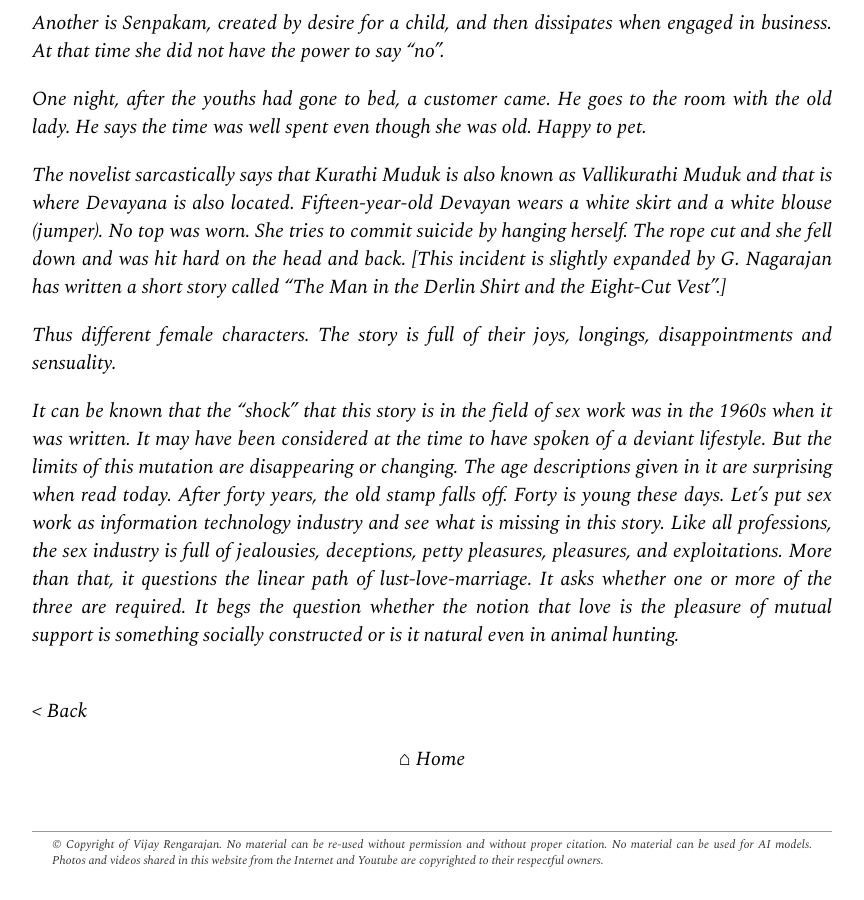
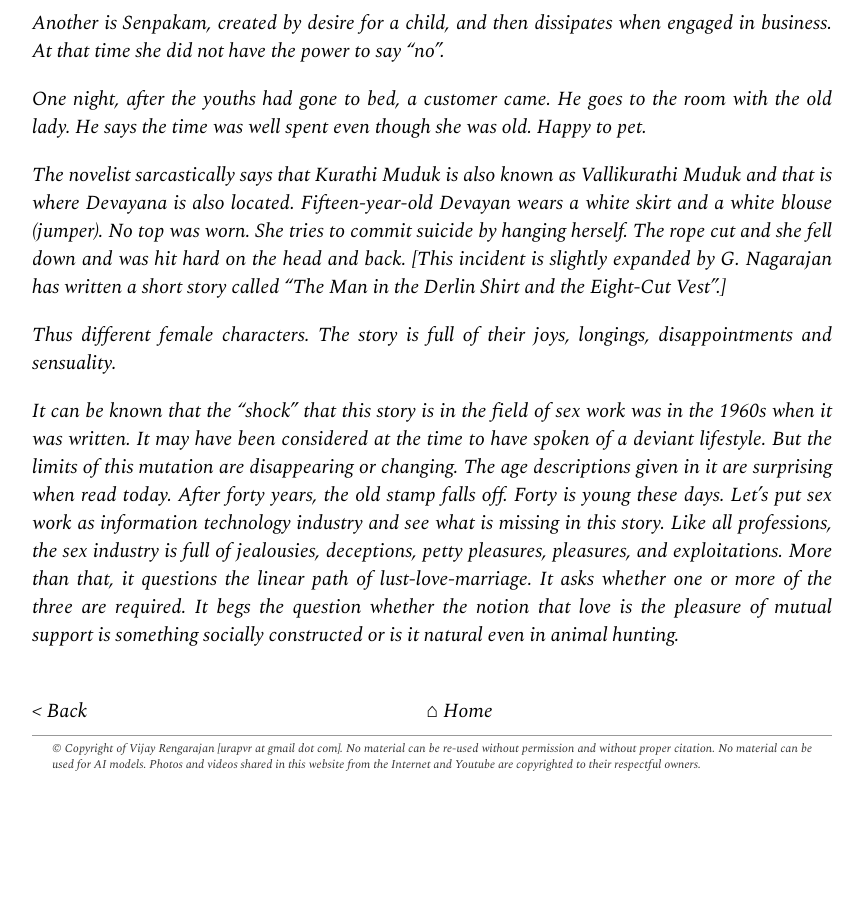
Before and after one commit to apvijay/ink, a Jekyll site: the page built from _posts/2024-07-31-test.md, in a window 1280 px wide and 900 px high, scrolled down 1894 px. Shown: the whole window, without its empty margins (208-1072 px from the left). Built offline with Jekyll 4.4.1, drawn with Linux system fonts in a browser that asks for light colours; some web fonts are replaced; Markdown is read by kramdown in place of the engine named in the settings; after the commit the page ends 2698 px from its top, so only the background shows below that.

Commit message:
alignment of back and home; email in footer

```diff
--- a/_includes/footer.html
+++ b/_includes/footer.html
@@ -1 +1 @@
-<p class="footer">© Copyright of Vijay Rengarajan. No material can be re-used without permission and without proper citation. No material can be used for AI models. Photos and videos shared in this website from the Internet and Youtube are copyrighted to their respectful owners.</p>
+<p class="footer">© Copyright of Vijay Rengarajan [urapvr at gmail dot com]. No material can be re-used without permission and without proper citation. No material can be used for AI models. Photos and videos shared in this website from the Internet and Youtube are copyrighted to their respectful owners.</p>
--- a/_layouts/page.html
+++ b/_layouts/page.html
@@ -27,10 +27,9 @@ layout: base
       {{ content }}
 
       <br>
-      <a href="#" onclick="history.go(-1)"> < Back </a>
-      <br>
-      <p style="text-align:center;"><a href="/"> ⌂ Home</a></p>
-      <br>
+      <div style="float: left"><a href="#" onclick="history.go(-1)"> < Back </a></div>
+      <div style="float: right"></div>
+      <div style="margin: 0 auto; text-align: center"><a href="/"> ⌂ Home</a></div>
 
       {% include footer.html %}
   </div>
```
Also changed, not shown: index.md (+0 -2 lines).
